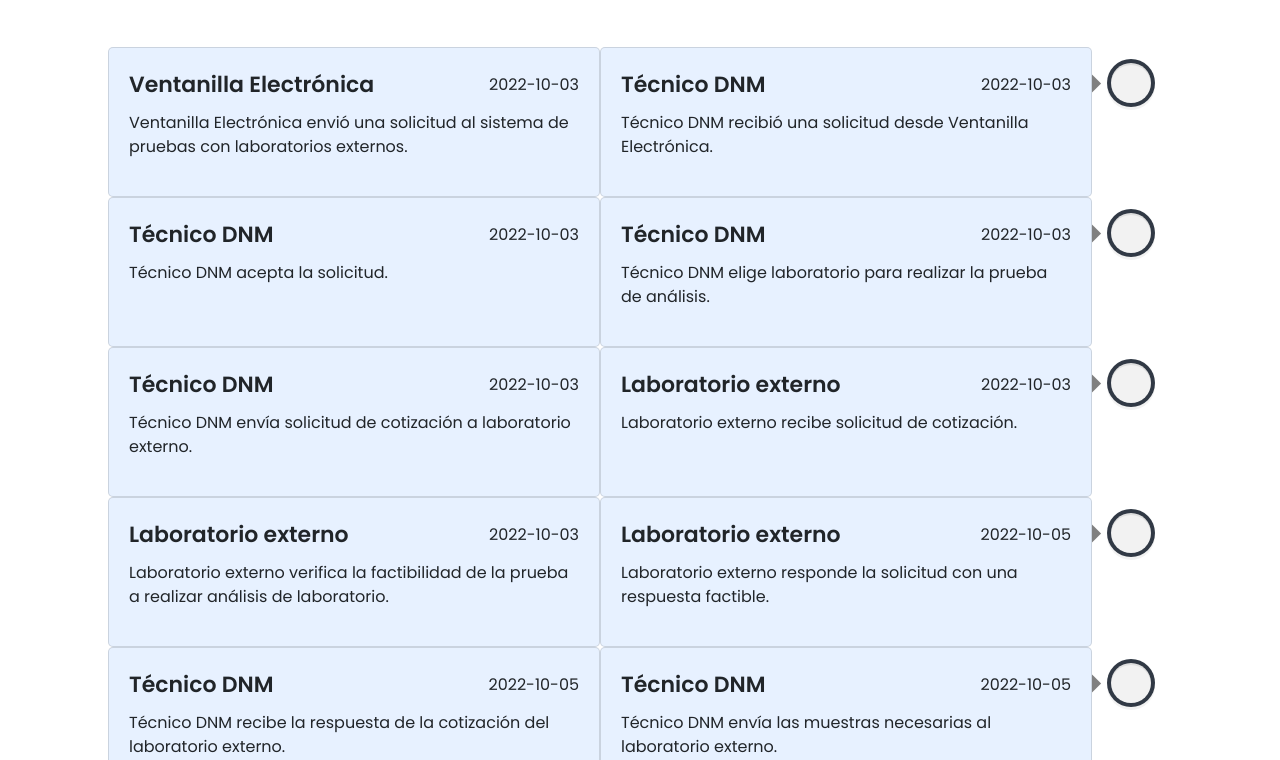
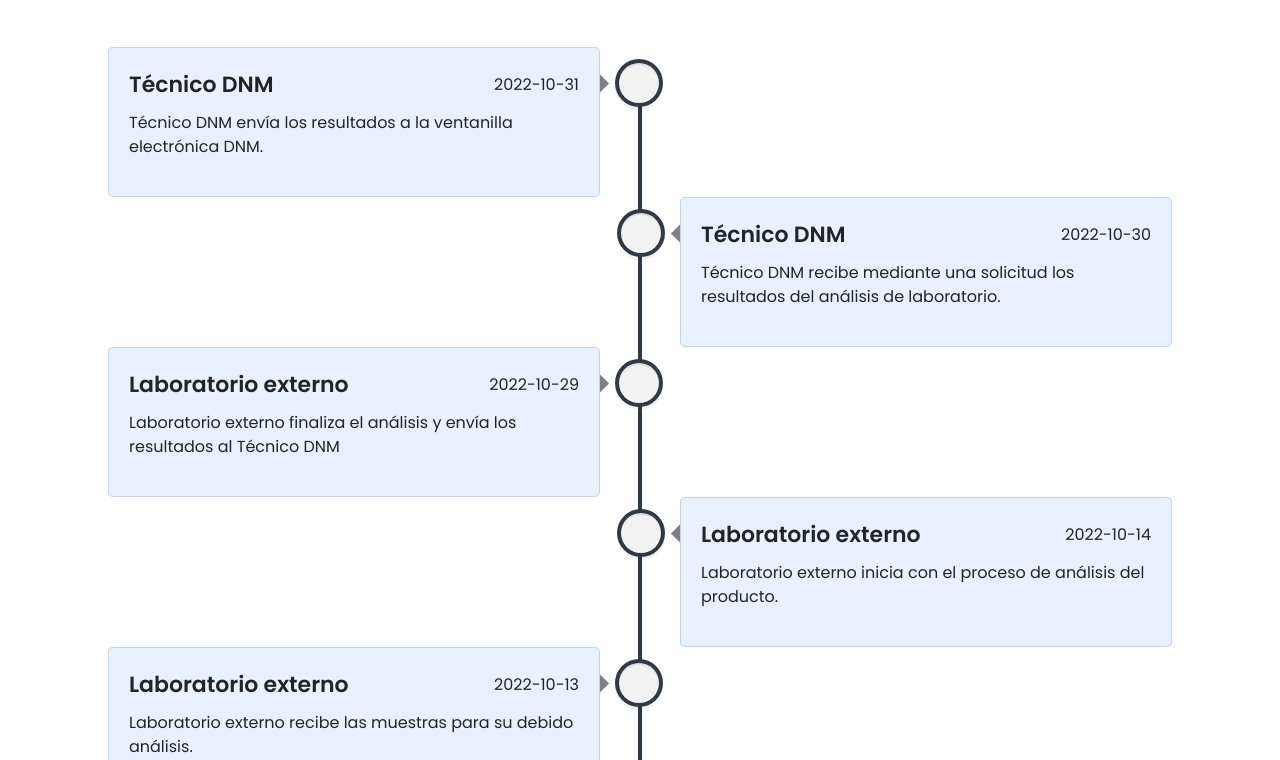
Before and after one commit to MaureenMontano/TimeLine, a plain HTML site: page index.html in a window 1280 px wide. Shown: the part 87-847 px from the top of the page. Drawn offline with nearby package versions, Linux system fonts and the light colour scheme.

Commit message:
actualizando

```diff
--- a/index.html
+++ b/index.html
@@ -18,19 +18,7 @@
     </div>
 
     <div class="wrapper">
-        <div class="center-line">
-            <a href="#" class="scroll-icon"><i class="bi bi-chevron-up"></i></a>
-        </div>
-        <!-- <div class="row row-1">
-            <section class="card">
-                <i class="icon fas fa-home"></i>
-                <div class="details">
-                    <span class="title">Ventanilla Electrónica</span>
-                    <span>3 de octubre del 2022</span>
-                </div>
-                <p>Ventanilla Electrónica envió una solicitud al sistema de pruebas con laboratorios externos.</p>
-            </section>
-        </div> -->
+
     </div>
 
     <script src="main.js"></script>
--- a/main.js
+++ b/main.js
@@ -1,6 +1,5 @@
 const btn = document.getElementById("btn");
-const container = document.querySelector('.wrapper');
-const movimientoCard = document.createElement('div');
+const container = document.querySelector(".wrapper");
 
 const movimientos = [
   {
@@ -12,88 +11,88 @@ const movimientos = [
 
   {
     responsable: "Técnico DNM",
-      fecha: "2022-10-03",
+    fecha: "2022-10-04",
     descripcion:
       "Técnico DNM recibió una solicitud desde Ventanilla Electrónica.",
   },
 
   {
     responsable: "Técnico DNM",
-      fecha: "2022-10-03",
+    fecha: "2022-10-05",
     descripcion: "Técnico DNM acepta la solicitud.",
   },
 
   {
     responsable: "Técnico DNM",
-      fecha: "2022-10-03",
+    fecha: "2022-10-06",
     descripcion:
       "Técnico DNM elige laboratorio para realizar la prueba de análisis.",
   },
 
   {
     responsable: "Técnico DNM",
-      fecha: "2022-10-03",
+    fecha: "2022-10-07",
     descripcion:
       "Técnico DNM envía solicitud de cotización a laboratorio externo.",
   },
 
   {
     responsable: "Laboratorio externo",
-      fecha: "2022-10-03",
+    fecha: "2022-10-08",
     descripcion: "Laboratorio externo recibe solicitud de cotización.",
   },
 
   {
     responsable: "Laboratorio externo",
-      fecha: "2022-10-03",
+    fecha: "2022-10-09",
     descripcion:
       "Laboratorio externo verifica la factibilidad de la prueba a realizar análisis de laboratorio.",
   },
 
   {
     responsable: "Laboratorio externo",
-      fecha: "2022-10-05",
+    fecha: "2022-10-10",
     descripcion:
       "Laboratorio externo responde la solicitud con una respuesta factible.",
   },
 
   {
     responsable: "Técnico DNM",
-      fecha: "2022-10-05",
+    fecha: "2022-10-11",
     descripcion:
       "Técnico DNM recibe la respuesta de la cotización del laboratorio externo.",
   },
 
   {
     responsable: "Técnico DNM",
-      fecha: "2022-10-05",
+    fecha: "2022-10-12",
     descripcion:
       "Técnico DNM envía las muestras necesarias al laboratorio externo.",
   },
 
   {
     responsable: "Laboratorio externo",
-      fecha: "2022-10-05",
+    fecha: "2022-10-13",
     descripcion:
       "Laboratorio externo recibe las muestras para su debido análisis.",
   },
 
-    //analisis en proceso
-
-    /* {
-      mensaje: "Análisis en proceso.",
-    }, */
+  {
+    responsable: "Laboratorio externo",
+    fecha: "2022-10-14",
+    descripcion: "Laboratorio externo inicia con el proceso de análisis del producto."
+  },
 
   {
     responsable: "Laboratorio externo",
-      fecha: "2022-10-31",
+    fecha: "2022-10-29",
     descripcion:
       "Laboratorio externo finaliza el análisis y envía los resultados al Técnico DNM",
   },
 
   {
     responsable: "Técnico DNM",
-      fecha: "2022-10-31",
+    fecha: "2022-10-30",
     descripcion:
       "Técnico DNM recibe mediante una solicitud los resultados del análisis de laboratorio.",
   },
@@ -104,36 +103,52 @@ const movimientos = [
     descripcion:
       "Técnico DNM envía los resultados a la ventanilla electrónica DNM.",
   },
-
-    /* {
-      mensaje2: "Proceso finalizado.",
-    }, */
-
-    //proceso finalizado
 ];
 
-movimientoCard.classList.add('row', 'row-1');
+let filter = "DESC";
+
+function addCards(items) {
+  //console.log(filter, items);
+  container.innerHTML = "";
+
+  const line = `
+    <div class="center-line">
+      <a href="#" class="scroll-icon"><i class="bi bi-chevron-up"></i></a>
+    </div>
+  `;
+
+  container.innerHTML = line;
 
   let template = ``;
 
-movimientos.forEach((movimiento) => {
+  items.forEach((movimiento, index) => {
+    const movimientoCard = document.createElement("div");
+    movimientoCard.innerHTML = "";
+
+    if (index % 2 == 0) {
+      movimientoCard.classList.add("row", "row-1");
+    } else {
+      movimientoCard.classList.add("row", "row-2");
+    }
+
     template = `
     <section class="card">
         <i class="icon fas fa-home"></i>
         <div class="details">
-            <span class="title">${ movimiento.responsable }</span>
-            <span>${ movimiento.fecha }</span>
+            <span class="title">${movimiento.responsable}</span>
+            <span>${movimiento.fecha}</span>
         </div>
-        <p>${ movimiento.descripcion }</p>
+        <p>${movimiento.descripcion}</p>
     </section>
     `;
 
-    movimientoCard.innerHTML += template;
-})
+    movimientoCard.innerHTML = template;
 
     container.append(movimientoCard);
+  });
+}
 
-let filter = "DESC";
+cambiarOrden();
 
 btn.addEventListener("click", cambiarOrden);
 
@@ -141,13 +156,13 @@ function cambiarOrden() {
   let movNew;
   if (filter === "ASC") {
     movNew = movimientos.sort((a, b) => new Date(a.fecha) - new Date(b.fecha));
-    filter = 'DESC'
-    btn.textContent = 'Descendente';
+    filter = "DESC";
+    btn.textContent = "Descendente";
   } else {
     movNew = movimientos.sort((a, b) => new Date(b.fecha) - new Date(a.fecha));
-    filter = 'ASC';
-    btn.textContent = 'Ascendente';
+    filter = "ASC";
+    btn.textContent = "Ascendente";
   }
-
   console.log(movNew);
+  addCards(movNew);
 }
```
Lines whose indentation alone changed are shown as unchanged.
